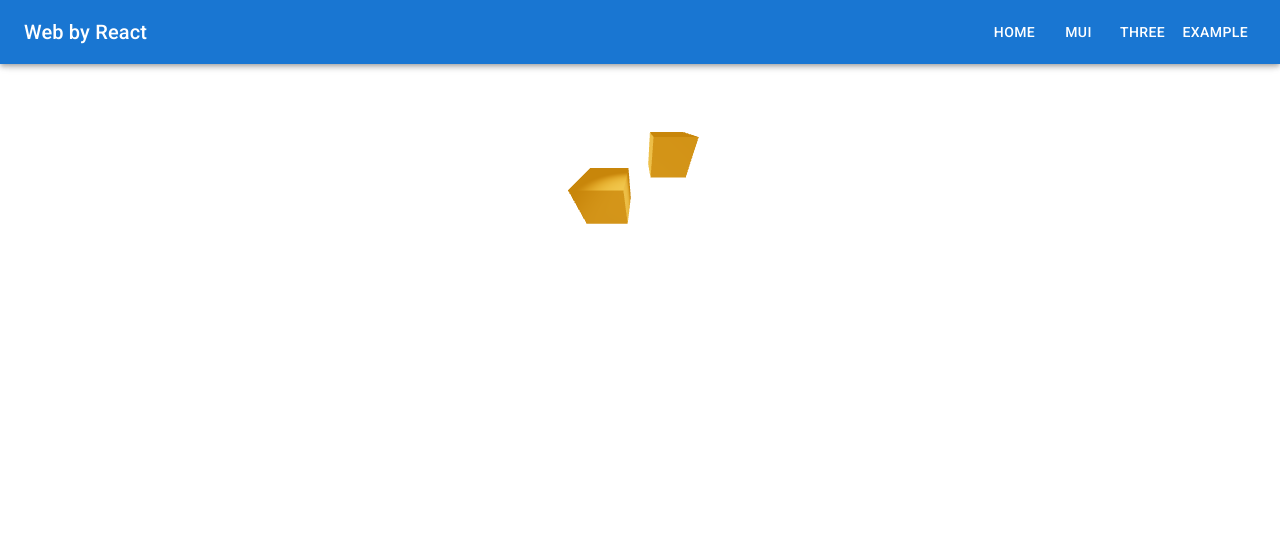
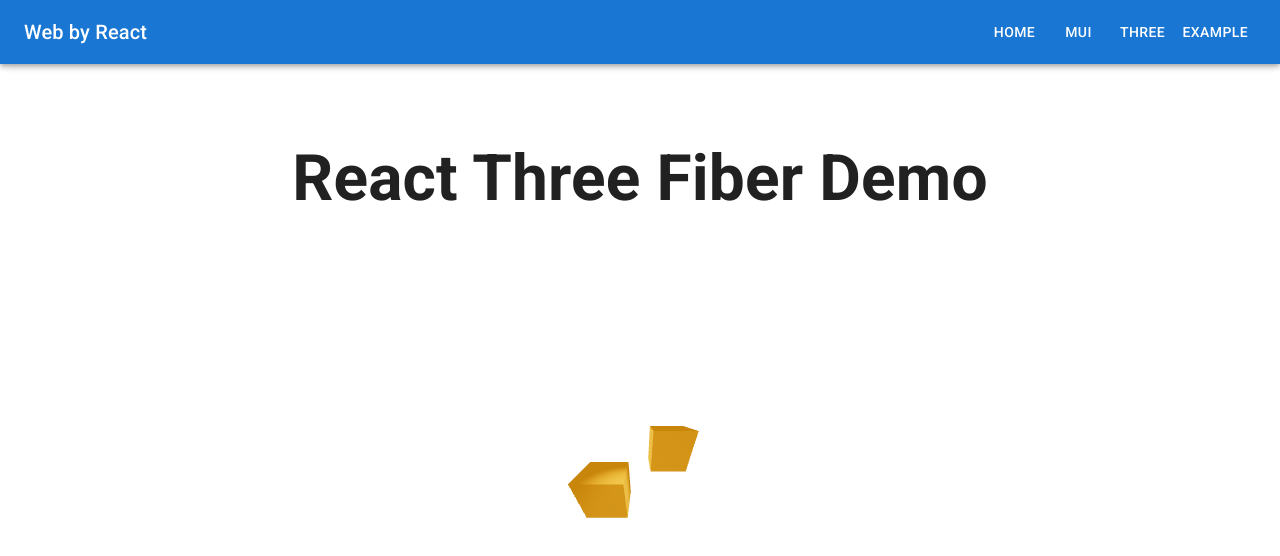
Before and after one commit to f64984016/react_redux_router_typescript, a React (Create React App) app: page /#/box_three in a window 1280 px wide. Shown: the top 556 px of the page. Built offline with nearby package versions, Linux system fonts and the light colour scheme.

Commit message:
為頁面加入標題

```diff
--- a/src/pages/home/HomePage.tsx
+++ b/src/pages/home/HomePage.tsx
@@ -1,11 +1,18 @@
 import DrawerAppBar from '../../features/drawerAppBar/drawerAppBar';
+import Box from '@mui/material/Box';
+import Toolbar from '@mui/material/Toolbar';
 
 const HomePage = (): JSX.Element => {
 
   return (
     <>
-    <DrawerAppBar />
-
+      <DrawerAppBar />
+      <div style={{ position: 'relative', width: '100%', display: 'flex', justifyContent: 'center', alignItems: 'center', flexDirection: 'column' }}>
+        <Box component="main" sx={{ p: 3 }}>
+          <Toolbar />
+          <h1 style={{ fontSize: '4em' }}>Home</h1>
+        </Box>
+      </div>
     </>
   );
 };
--- a/src/pages/mui/Mui.tsx
+++ b/src/pages/mui/Mui.tsx
@@ -21,7 +21,7 @@ const Mui: React.FC = () => {
             <DrawerAppBar />
             <Box component="main" sx={{ p: 3 }}>
               <Toolbar />
-              <h1 style={{ fontSize: '4em' }}>Try MUI</h1>
+              <h1 style={{ fontSize: '4em' }}>Try MUI Demo</h1>
             </Box>
             <Box component="div" sx={{ flexGrow: 1, width : 0.85 }}>
               <Grid container spacing={2}>
--- a/src/pages/three/BoxPage.tsx
+++ b/src/pages/three/BoxPage.tsx
@@ -1,12 +1,19 @@
 import DrawerAppBar from '../../features/drawerAppBar/drawerAppBar';
 import { SampleBox } from '../../features/three/box/sampleBox';
 import { Canvas } from '@react-three/fiber'
+import Box from '@mui/material/Box';
+import Toolbar from '@mui/material/Toolbar';
 
 const BoxPage = (): JSX.Element => {
 
   return (
     <>
     <DrawerAppBar />
+    <div style={{ position: 'relative', width: '100%', display: 'flex', justifyContent: 'center', alignItems: 'center', flexDirection: 'column' }}>
+      <Box component="main" sx={{ p: 3 }}>
+        <Toolbar />
+        <h1 style={{ fontSize: '4em' }}>React Three Fiber Demo</h1>
+      </Box>
       <Canvas style={{ marginTop: "15vh" }}>
       <ambientLight intensity={Math.PI / 2} />
       <spotLight position={[10, 10, 10]} angle={0.15} penumbra={1} decay={0} intensity={Math.PI} />
@@ -14,6 +21,7 @@ const BoxPage = (): JSX.Element => {
       <SampleBox position={[-2.4, 0, -2.4]} />
       <SampleBox position={[2.4, 3.6, -3.6]} />
       </Canvas>
+    </div>
     </>
   );
 };
--- a/src/pages/top/TopPage.tsx
+++ b/src/pages/top/TopPage.tsx
@@ -2,7 +2,8 @@ import React from "react";
 import logo from "./logo.svg";
 import { Counter } from "../../features/counter/Counter";
 import "./TopPage.css";
-
+import Box from '@mui/material/Box';
+import Toolbar from '@mui/material/Toolbar';
 import DrawerAppBar from '../../features/drawerAppBar/drawerAppBar';
 
 const TopPage = (): JSX.Element => {
@@ -12,6 +13,10 @@ const TopPage = (): JSX.Element => {
     <DrawerAppBar />
     <div className="App">
       <header className="App-header">
+        <Box component="main" sx={{ p: 3 }}>
+          <Toolbar />
+          <h1 style={{ fontSize: '2em' }}>React Redux Demo</h1>
+        </Box>
         <img src={logo} className="App-logo" alt="logo" />
         <Counter />
         <p>
```
Lines whose indentation alone changed are shown as unchanged.
